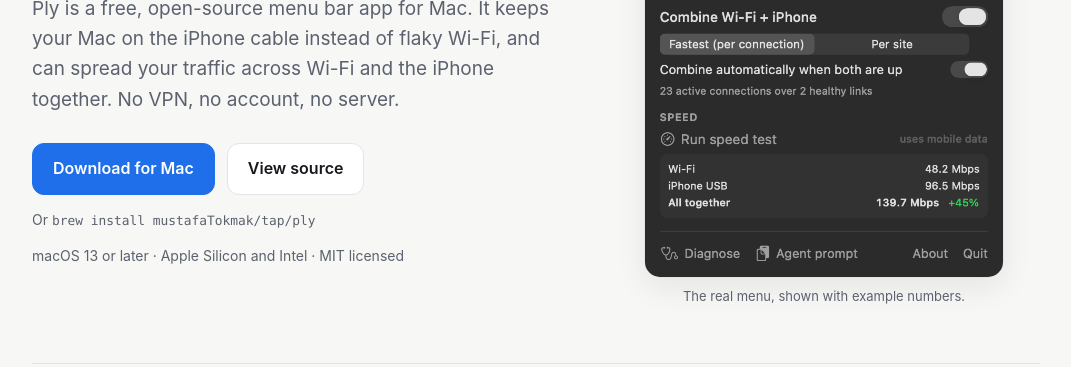
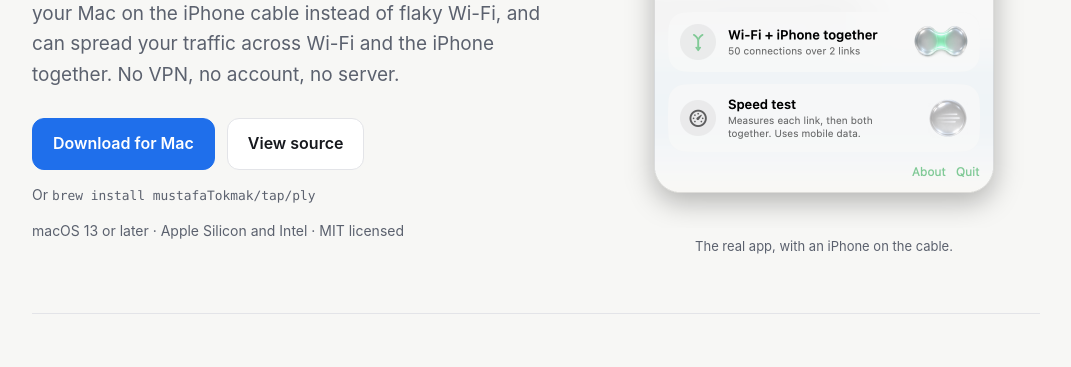
Before and after one commit to mustafaTokmak/ply, a plain HTML site: page site/index.html in a window 1280 px wide. Shown: the part 389-756 px from the top of the page, without its empty margins (104-1175 px from the left). Drawn offline with Linux system fonts and the light colour scheme.

Commit message:
README and site: screenshots of the new UI

```diff
--- a/site/index.html
+++ b/site/index.html
@@ -10,7 +10,7 @@
 <link rel="alternate" type="text/plain" title="llms-full.txt" href="llms-full.txt">
 <meta property="og:title" content="Ply: iPhone hotspot over USB, plus Wi-Fi + iPhone combined">
 <meta property="og:description" content="Free, open-source Mac menu bar app. Keeps your Mac on the cable, combines links, and every action is a CLI, API and MCP tool.">
-<meta property="og:image" content="images/menu-combine-dark.png">
+<meta property="og:image" content="images/menu-simple.png">
 <style>
   :root {
     --bg: #f7f7f5; --surface: #ffffff; --text: #16181d; --muted: #5b616e; --line: #e3e4e8;
@@ -46,7 +46,7 @@
   .shot { display: flex; flex-direction: column; align-items: center; gap: 8px; }
   .shot figcaption { font-size: 13px; color: var(--muted); }
   a { color: var(--accent); }
-  .shot img { width: 100%; max-width: 360px; border-radius: 16px; box-shadow: var(--shadow); border: 1px solid var(--line); }
+  .shot img { width: 100%; max-width: 410px; } /* the screenshot carries its own rounded corners and shadow */
   section { padding: 56px 0; border-top: 1px solid var(--line); }
   h2 { font-size: 30px; letter-spacing: -.01em; margin: 0 0 10px; }
   .sub { color: var(--muted); margin: 0 0 30px; max-width: 42em; }
@@ -98,7 +98,7 @@
       <p class="fine">Or <code>brew install mustafaTokmak/tap/ply</code></p>
       <p class="fine">macOS 13 or later · Apple Silicon and Intel · MIT licensed</p>
     </div>
-    <figure class="shot" style="margin:0"><img src="images/menu-combine-dark.png" alt="Ply menu showing Wi-Fi and iPhone USB combined, with live speeds and a speed test (example data)"><figcaption>The real menu, shown with example numbers.</figcaption></figure>
+    <figure class="shot" style="margin:0"><img src="images/menu-simple.png" alt="Ply in Simple mode: iPhone cable first, Wi-Fi + iPhone together, and a speed test"><figcaption>The real app, with an iPhone on the cable.</figcaption></figure>
   </div>
 
   <section>
```
Also changed, not shown: docs/images/menu-advanced.png (added), docs/images/menu-combine-dark.png (deleted), docs/images/menu-combine-light.png (deleted), docs/images/menu-fix-light.png (deleted), docs/images/menu-idle-light.png (deleted), docs/images/menu-simple.png (added), docs/images/menu-usb-light.png (deleted), site/images/menu-combine-dark.png (deleted), site/images/menu-simple.png (added), site/images/menu-usb-light.png (deleted), 1 other file.
